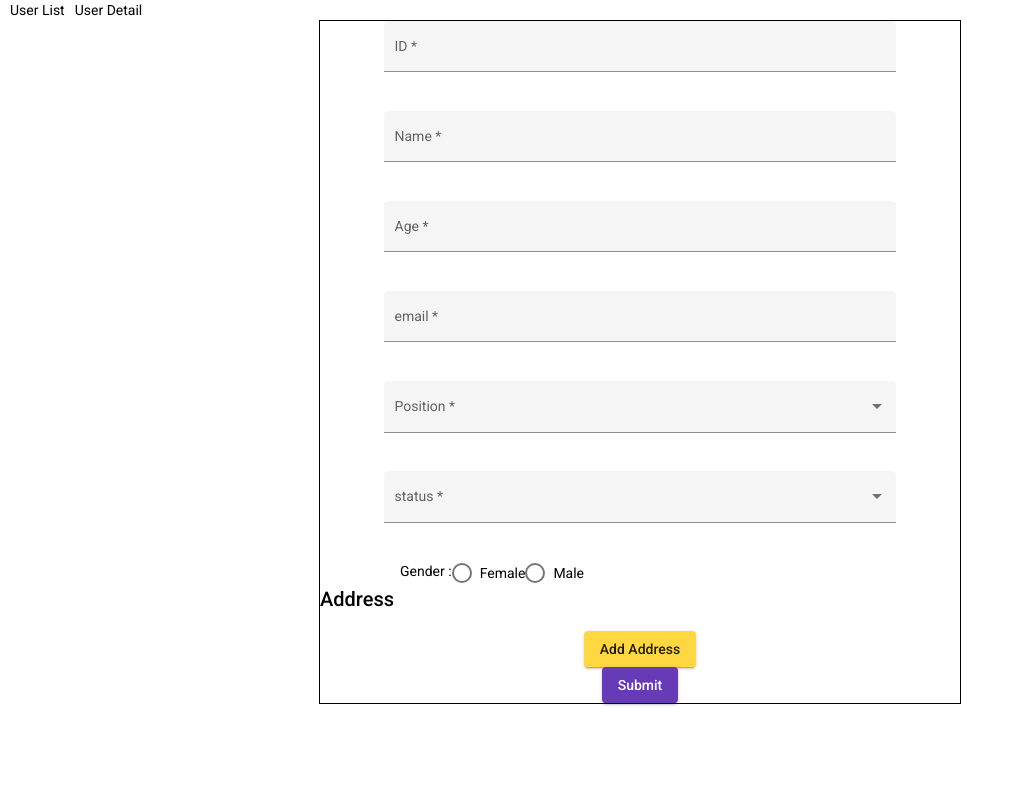
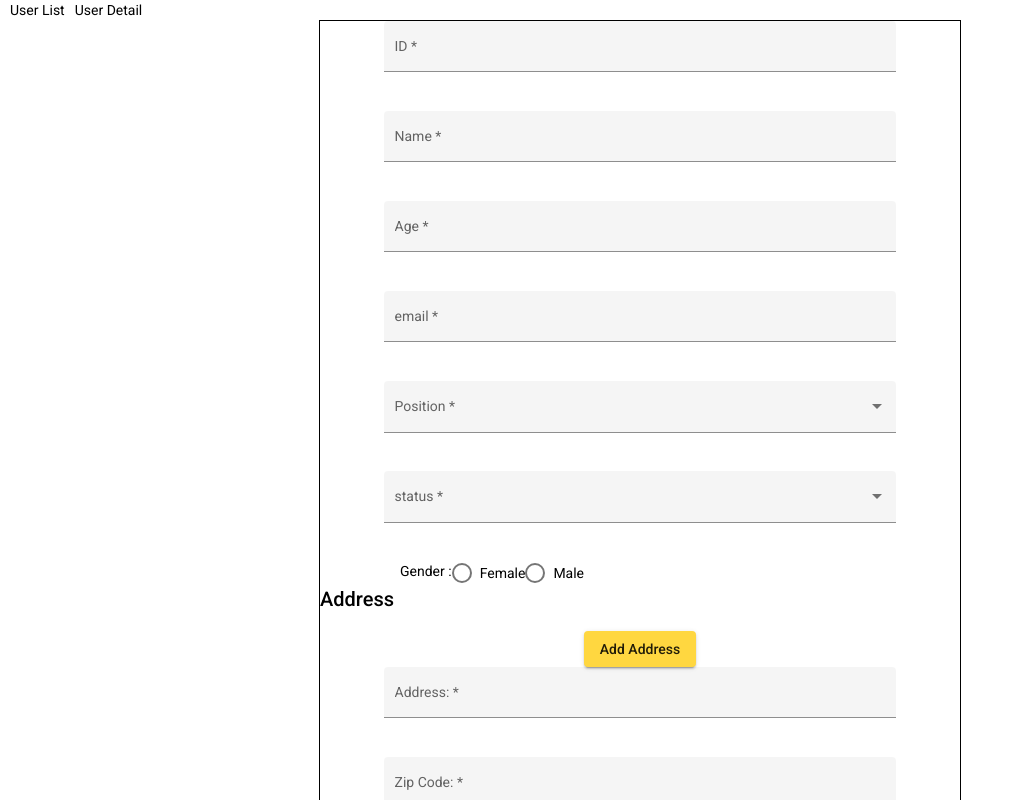
Before and after one commit to zettacamp-dinda-kalista/dinda_zettacamp_catfish, an Angular app in the folder angular_master/: page /user-list in a window 1280 px wide. Shown: the top 800 px of the page, without its empty margins (0-1013 px from the left). Built offline with nearby package versions, Linux system fonts and the light colour scheme.

Commit message:
add parsing address

```diff
--- a/angular_master/src/app/users/user-list/user-list.component.html
+++ b/angular_master/src/app/users/user-list/user-list.component.html
@@ -44,7 +44,6 @@
             <h2>Address</h2>
             <button type="button" (click)="onAddAddress()" mat-raised-button color="accent"> Add Address </button>
             <div *ngFor="let creds of controls; let i = index">
-
               <div [formGroupName]="i">
             <mat-form-field class="example-full-width" appearance="fill">
               <mat-label for="address">Address: </mat-label>
@@ -53,7 +52,7 @@
 
             <mat-form-field class="example-full-width" appearance="fill">
               <mat-label for="zip">Zip Code: </mat-label>
-              <input matInput id="zip" type="text" formControlName="zip">
+              <input matInput id="zip_code" type="text" formControlName="zip_code">
             </mat-form-field><br>
 
             <mat-form-field class="example-full-width" appearance="fill">
--- a/angular_master/src/app/users/user-list/user-list.component.ts
+++ b/angular_master/src/app/users/user-list/user-list.component.ts
@@ -38,6 +38,7 @@ export class UserListComponent implements OnInit {
       'genders': new FormControl(null),
       'address': new FormArray([])
     });
+    this.onAddAddress();
     this.getUserDatas();
   }
 
@@ -77,7 +78,6 @@ export class UserListComponent implements OnInit {
     }));
 
   }
-
   get controls() {
     return (this.signupForm.get('address') as FormArray).controls;
   }
--- a/angular_master/src/app/users/users.service.ts
+++ b/angular_master/src/app/users/users.service.ts
@@ -50,8 +50,14 @@ export class UsersService {
 
   updateUser(currentId: any, newValue: any){
     let index = parseInt(currentId)-1;
-    if(this.newUser[index]._id == currentId){
+    console.log(this.newUser);
+    console.log(index);
+
+
+    if(this.newUser[index]?._id == currentId){
       this.newUser[index] = newValue
+    } else {
+      this.newUser.push(newValue);
     }
   }
 }
```
